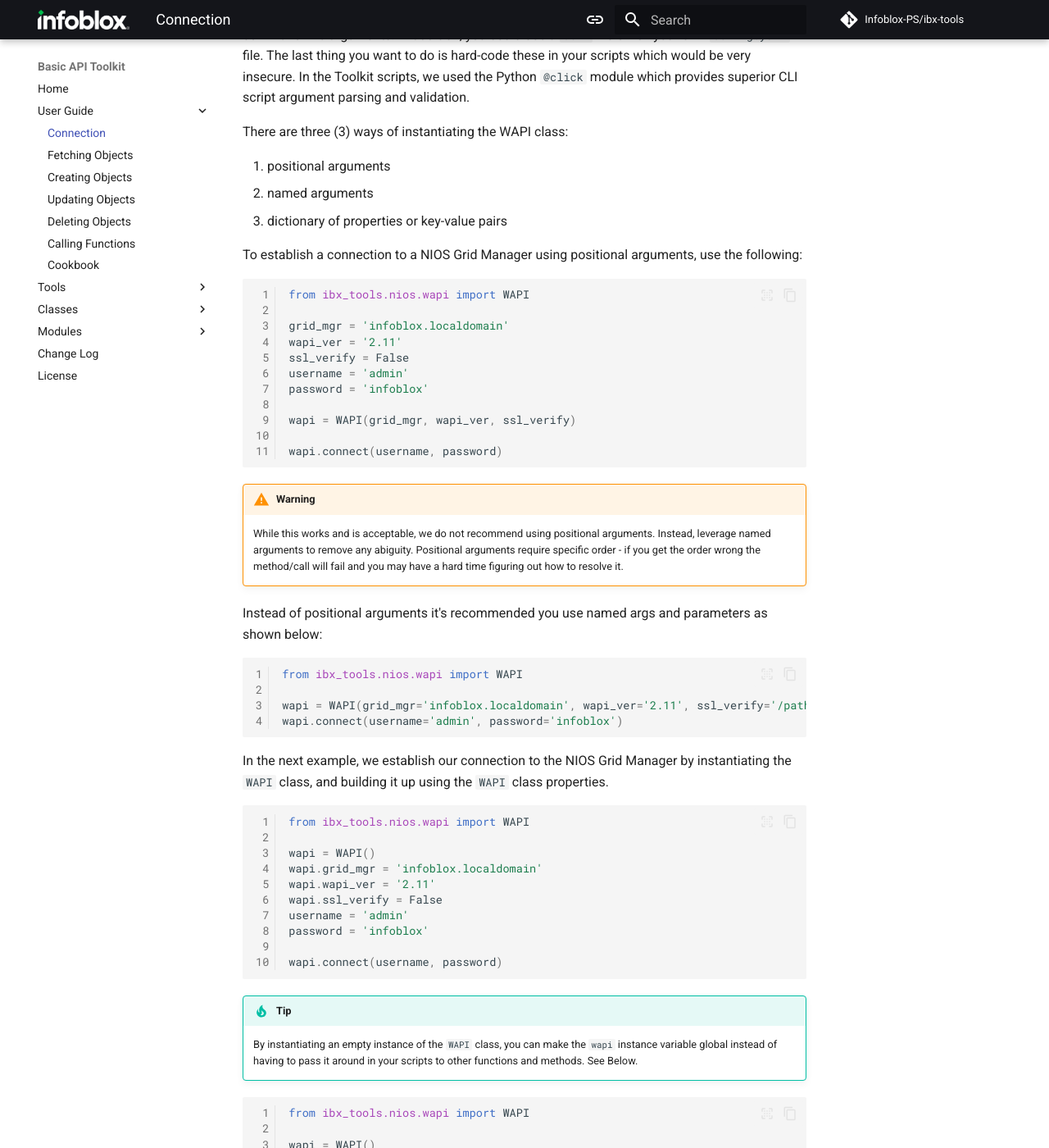
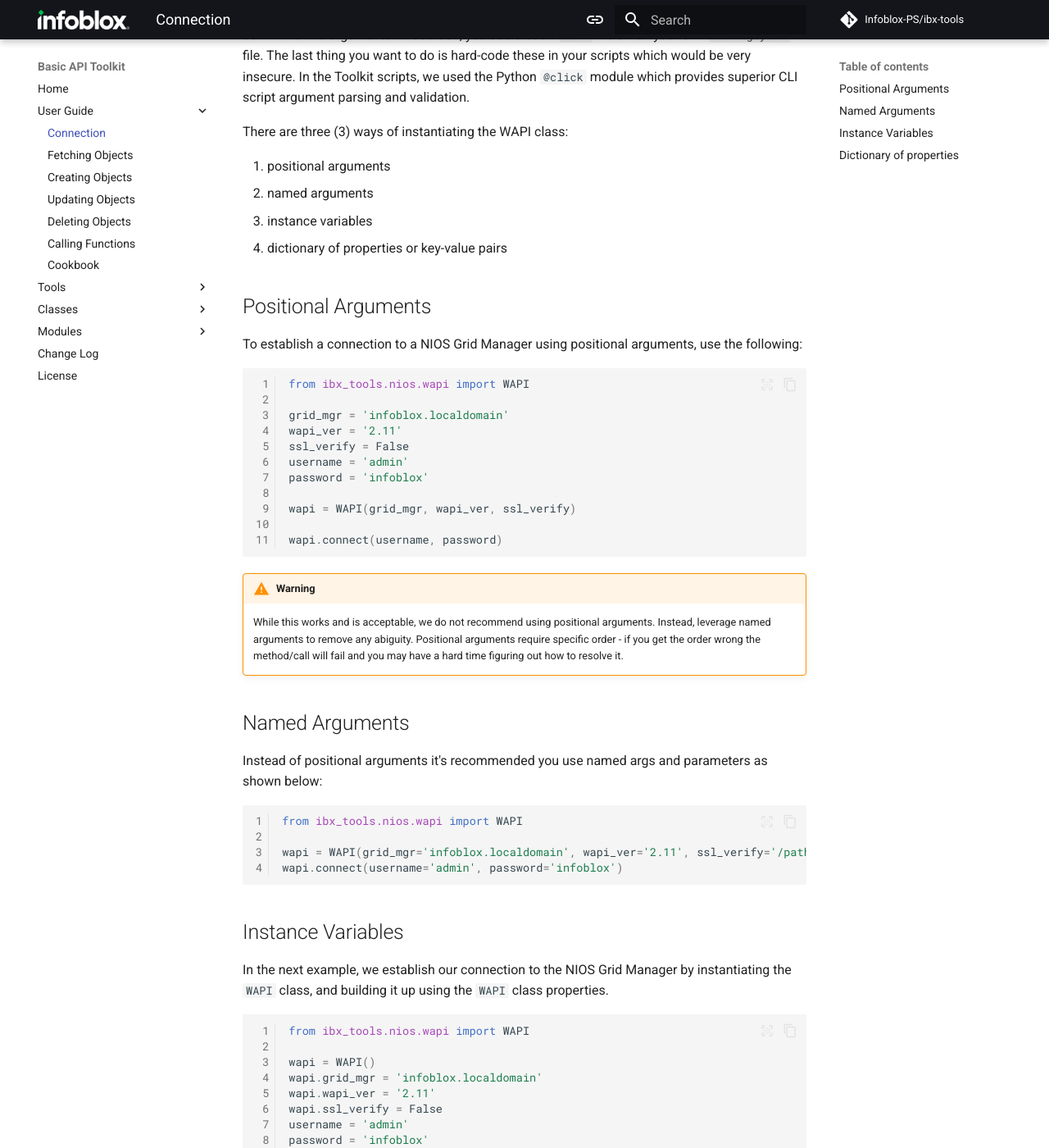
Before and after one commit to Infoblox-PS/ibx-sdk, an MkDocs documentation site: the page built from docs/user_guide/connection.md, in a window 1280 px wide and 1400 px high, scrolled down 326 px. Shown: the whole window at 82% size. Built offline with MkDocs 1.6.1 and Material for MkDocs 9.7.7, drawn with Linux system fonts in a browser that asks for light colours; comment, search, counter and statistics services are not loaded; some of the changed text lies outside the part shown.

Commit message:
docs: Update user guide connection details
This revision includes an update of the 'connection.md' file in the user
 guide. Changes include the addition of 'instance variables' as a new
 method for establishing a connection, along with sections that provide
 more comprehensive details about positional arguments, named arguments,
  instance variables, and dictionary of properties. These changes aim to
   improve user understanding of connection methods.

````diff
--- a/docs/user_guide/connection.md
+++ b/docs/user_guide/connection.md
@@ -16,7 +16,10 @@
 
 1. positional arguments
 2. named arguments
-3. dictionary of properties or key-value pairs
+3. instance variables
+4. dictionary of properties or key-value pairs
+
+## Positional Arguments
 
 To establish a connection to a NIOS Grid Manager using positional arguments, use the following:
 
@@ -40,6 +43,8 @@
     arguments to remove any abiguity. Positional arguments require specific order - if you get the order wrong
     the method/call will fail and you may have a hard time figuring out how to resolve it.
 
+## Named Arguments
+
 Instead of positional arguments it's recommended you use named args and parameters as shown below:
 
 ```python
@@ -48,6 +53,8 @@
 wapi = WAPI(grid_mgr='infoblox.localdomain', wapi_ver='2.11', ssl_verify='/path/to/certfile')
 wapi.connect(username='admin', password='infoblox')
 ```
+
+## Instance Variables
 
 In the next example, we establish our connection to the NIOS Grid Manager by instantiating the `WAPI` class, and
 building it up using the `WAPI` class properties.
@@ -98,6 +105,8 @@
 
 If a `WAPI` instance is not global, you will need to pass it around to any methods and functions which use it.
 
+## Dictionary of properties
+
 In addition to the above, you can instantiate the `WAPI` class using a dictionary and passing that into the
 constructor shown below:
 
````
